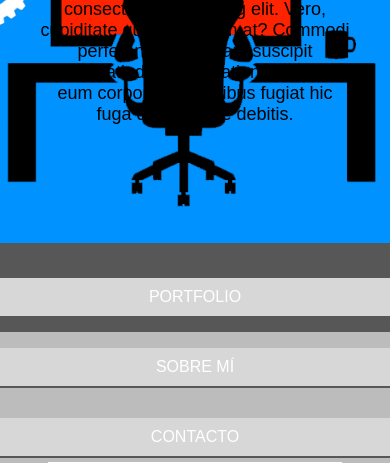
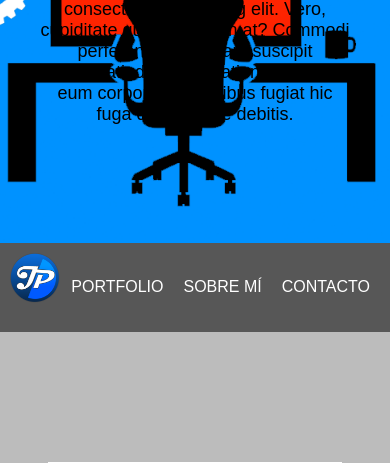
Before and after one commit to JuanPeWork/juanpework.github.io, a PHP site: page /Portfolio/index.html in a window 390 px wide. Shown: the part 513-976 px from the top of the page. Run offline with PHP 8.4, Linux system fonts and the light colour scheme; grey boxes are pictures that could not be loaded.

Commit message:
update media query

```diff
--- a/Portfolio/CSS/style.css
+++ b/Portfolio/CSS/style.css
@@ -1,4 +1,4 @@
-@media screen and (min-width: 939px) {
+@media all and (min-width: 939px) {
   html,
   body {
     height: 100%;
@@ -207,7 +207,7 @@
     height: 100px;
   }
 }
-@media screen and (min-width: 646px) and (max-width: 938px) {
+@media all and (min-width: 646px) and (max-width: 938px) {
   html,
   body {
     height: 100%;
@@ -416,227 +416,7 @@
     height: 100px;
   }
 }
-@media screen and (max-width: 645px) {
-  html,
-  body {
-    min-width: 280px;
-    height: 100%;
-    width: 100%;
-  }
-  header {
-    background: url("../Images/fondo.png");
-    background-size: cover;
-    background-repeat: no-repeat;
-    background-attachment: scroll;
-    background-position: center center;
-    padding-top: 1px;
-    height: 100%;
-    text-align: center;
-    width: 100%;
-  }
-  header #photo {
-    background: url("../Images/Logo.png");
-    background-size: 100%;
-    background-repeat: no-repeat;
-    height: 150px;
-    margin: 45px auto;
-    width: 150px;
-  }
-  header p {
-    font-size: 18px;
-    margin: auto;
-    width: 80%;
-    padding: 0 0 20px 0;
-  }
-  header nav {
-    text-align: left;
-    background-color: #575757;
-    width: 100%;
-    position: absolute;
-    vertical-align: bottom;
-    bottom: -1px;
-    padding-top: 5px;
-  }
-  header nav h2 {
-    display: inline-block;
-    width: 85%;
-    padding: 0;
-    margin: 5px 0 5px 15px;
-  }
-  header nav #menu {
-    border-radius: 100%;
-    position: absolute;
-    display: inline-block;
-    background: #00a9ff url("../Images/menu.png");
-    background-size: 100%;
-    background-repeat: no-repeat;
-    height: 29px;
-    width: 29px;
-    right: 15px;
-    top: 8px;
-  }
-  header nav #logo {
-    display: none;
-  }
-  header nav ul {
-    display: none;
-    list-style: none;
-    margin: 0;
-    padding: 0;
-    width: 100%;
-    position: absolute;
-  }
-  header nav ul li {
-    background-color: #d7d7d7;
-    width: 100%;
-    text-align: center;
-    padding: 10px 0;
-  }
-  header nav ul li a {
-    color: #000;
-    text-decoration: none;
-  }
-  header nav ul li:hover {
-    background-color: #818181;
-  }
-  main {
-    width: 100%;
-    background: rgba(155,155,155,0.67);
-    padding: 30px 0px;
-  }
-  main section {
-    width: 100%;
-  }
-  main section article {
-    margin: 100px auto;
-    width: 270px;
-    display: block;
-  }
-  main section article .image {
-    width: 260px;
-    height: 260px;
-    border: 2px solid #fff;
-    margin: auto;
-    -webkit-transition: 0.6s;
-    -moz-transition: 0.6s;
-    -o-transition: 0.6s;
-    transition: 0.6s;
-  }
-  main section article .image .alpha {
-    width: 100%;
-    height: 100%;
-    opacity: 0;
-    -webkit-transition: 0.6s;
-    -moz-transition: 0.6s;
-    -o-transition: 0.6s;
-    transition: 0.6s;
-    padding-top: 1px;
-  }
-  main section article .image .alpha .hiddenDiv {
-    width: 70%;
-    height: 25%;
-    background-color: #fff;
-    margin: 25% auto;
-    border: 1px solid #000;
-    border-radius: 5px;
-    outline: 1px solid #7f7f7f;
-    outline-offset: -8px;
-  }
-  main section article .image .alpha .hiddenDiv p {
-    color: #00a9ff;
-    padding: 0;
-    margin: 0;
-  }
-  main section article .image .alpha:hover {
-    background-color: rgba(10,106,186,0.8);
-    opacity: 1;
-  }
-  main section article #image1 {
-    background: url("../Images/javascript.png");
-    background-size: 100% 100%;
-    background-repeat: no-repeat;
-  }
-  main section article #image2 {
-    background: url("../Images/design.png");
-    background-size: 100% 100%;
-    background-repeat: no-repeat;
-  }
-  main section article #image3 {
-    background: url("../Images/php.png");
-    background-size: 100% 100%;
-    background-repeat: no-repeat;
-  }
-  main section article #image4 {
-    background: url("../Images/android.png");
-    background-size: 100% 100%;
-    background-repeat: no-repeat;
-  }
-  main section article #image5 {
-    background: url("../Images/vstudio.png");
-    background-size: 100% 100%;
-    background-repeat: no-repeat;
-  }
-  main section article #image6 {
-    background: url("../Images/erp.png");
-    background-size: 100% 100%;
-    background-repeat: no-repeat;
-  }
-  main #line {
-    width: 100%;
-    height: 75px;
-    background-color: #232323;
-  }
-  main #down article {
-    text-align: center;
-  }
-  main #down article .circle {
-    width: 260px;
-    height: 260px;
-    margin: auto;
-    -webkit-transition: 1s;
-    -moz-transition: 1s;
-    -o-transition: 1s;
-    transition: 1s;
-    -webkit-filter: grayscale(100%);
-    -moz-filter: grayscale(100%);
-    -o-filter: grayscale(100%);
-    filter: grayscale(100%);
-  }
-  main #down article .circle:hover {
-    -webkit-filter: grayscale(0%);
-    -moz-filter: grayscale(0%);
-    -o-filter: grayscale(0%);
-    filter: grayscale(0%);
-  }
-  main #down article #image7 {
-    background: url("../Images/aboutme.png");
-    background-size: 100% 100%;
-    background-repeat: no-repeat;
-  }
-  main #down article #image8 {
-    background: url("../Images/curriculum.png");
-    background-size: 100% 100%;
-    background-repeat: no-repeat;
-  }
-  main #down article #image9 {
-    background: url("../Images/contacto.png");
-    background-size: 100% 100%;
-    background-repeat: no-repeat;
-  }
-  footer {
-    background: rgba(0,0,0,0.85);
-    width: 100%;
-    height: 100px;
-  }
-}
-.fixed {
-  position: fixed;
-  top: 0;
-  left: 0;
-  height: 62px;
-  z-index: 999;
-}
-@media screen and (max-device-width: 800px) {
+@media all and (max-width: 645px) {
   html,
   body {
     height: 100%;
--- a/Portfolio/CSS/style.styl
+++ b/Portfolio/CSS/style.styl
@@ -9,7 +9,7 @@ Transition(n)
 		-o-transition: n
 		transition: n
 
-@media screen and (min-width:939px)
+@media all and (min-width:939px)
 
 	html,body
 		height 100%
@@ -186,7 +186,7 @@ Transition(n)
 		height 100px
 
 
-@media screen and (min-width:646px) and (max-width:938px)
+@media all and (min-width:646px) and (max-width:938px)
 
 	html,body
 		height 100%
@@ -361,192 +361,7 @@ Transition(n)
 		width 100%
 		height 100px
 
-@media screen and (max-width:645px)
-
-	html,body
-		min-width 280px
-		height 100%
-		width 100%
-	header
-		background url(../Images/fondo.png)
-		background-size cover
-		background-repeat no-repeat
-		background-attachment scroll
-		background-position center center
-		padding-top 1px
-		height 100%
-		text-align center
-		width 100%
-		#photo
-			background url(../Images/Logo.png)
-			background-size 100%
-			background-repeat no-repeat
-			height 150px
-			margin 45px auto
-			width 150px
-		p
-			font-size 18px
-			margin auto
-			width 80%
-			padding 0 0 20px 0
-		nav
-			text-align left
-			background-color #575757
-			width 100%
-			position absolute
-			vertical-align bottom
-			bottom -1px
-			padding-top 5px
-			h2
-				display inline-block
-				width 85%
-				padding 0
-				margin 5px 0 5px 15px
-			#menu
-				border-radius 100%
-				position absolute
-				display inline-block
-				background #00A9FF url(../Images/menu.png)
-				background-size 100%
-				background-repeat no-repeat
-				height 29px
-				width 29px
-				right 15px
-				top 8px
-			#logo
-				display none
-			ul
-				display none
-				list-style none
-				margin 0
-				padding 0
-				width 100%
-				position absolute
-				li
-					background-color #D7D7D7
-					width 100%
-					text-align center
-					padding 10px 0
-					a
-						color black
-						text-decoration none
-
-					&:hover
-						background-color #818181
-	main
-		width 100%
-		background rgba(155, 155, 155, 0.67)
-		padding 30px 0px
-		section
-			width 100%
-
-			article
-				margin 100px auto
-				width 270px
-				display block
-
-
-				.image
-					width 260px
-					height 260px
-					border 2px solid white
-					margin auto
-					Transition .6s linear
-
-					.alpha
-						width 100%
-						height 100%
-						opacity 0
-						Transition .6s linear
-						padding-top 1px
-
-						.hiddenDiv
-							width 70%
-							height 25%
-							background-color white
-							margin 25% auto
-							border 1px solid black
-							border-radius 5px
-							outline 1px solid #7F7F7F
-							outline-offset: -8px
-							p
-								color #00A9FF
-								padding 0
-								margin 0
-
-						&:hover
-							background-color rgba(10,106,186,0.8)
-							opacity 1
-
-				#image1
-					background url(../Images/javascript.png)
-					background-size 100% 100%
-					background-repeat no-repeat
-				#image2
-					background url(../Images/design.png)
-					background-size 100% 100%
-					background-repeat no-repeat
-				#image3
-					background url(../Images/php.png)
-					background-size 100% 100%
-					background-repeat no-repeat
-				#image4
-					background url(../Images/android.png)
-					background-size 100% 100%
-					background-repeat no-repeat
-				#image5
-					background url(../Images/vstudio.png)
-					background-size 100% 100%
-					background-repeat no-repeat
-				#image6
-					background url(../Images/erp.png)
-					background-size 100% 100%
-					background-repeat no-repeat
-
-		#line
-			width 100%
-			height 75px
-			background-color #232323
-		#down
-			article
-				text-align center
-				.circle
-					width 260px
-					height 260px
-					margin auto
-					Transition 1s linear
-					grayScale(100%)
-					&:hover
-						grayScale(0%)
-				#image7
-					background url(../Images/aboutme.png)
-					background-size 100% 100%
-					background-repeat no-repeat
-
-				#image8
-					background url(../Images/curriculum.png)
-					background-size 100% 100%
-					background-repeat no-repeat
-
-				#image9
-					background url(../Images/contacto.png)
-					background-size 100% 100%
-					background-repeat no-repeat
-
-
-	footer
-		background rgba(0,0,0, 0.85)
-		width 100%
-		height 100px
-
-.fixed
-	position fixed
-	top  0
-	left  0
-	height 62px
-	z-index 999
-
-@media screen and (max-device-width:800px)
+@media all and (max-width:645px)
 
 	html,body
 		height 100%
```
